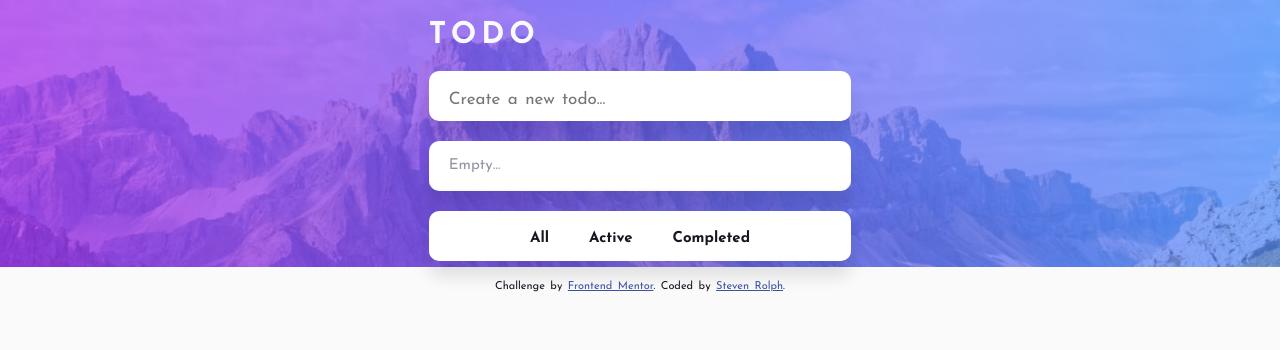
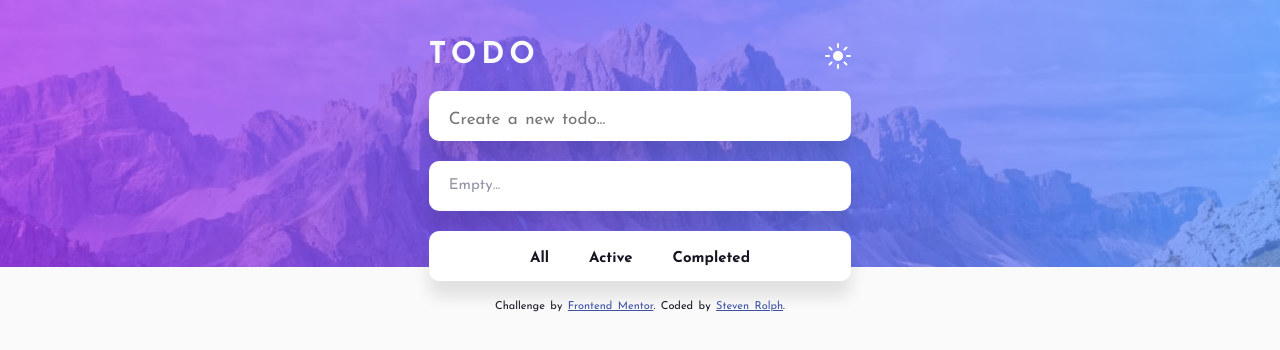
Before and after one commit to valleyman89/FrontEndMentor-Solution---to-do-app-, a React (Create React App) app: page / in a window 1280 px wide. Shown: the top 350 px of the page. Built offline with nearby package versions, Linux system fonts and the light colour scheme.

Commit message:
define header component

```diff
--- a/public/index.html
+++ b/public/index.html
@@ -26,7 +26,6 @@
   </head>
   <body>
     <noscript>You need to enable JavaScript to run this app.</noscript>
-    <h1>todo</h1>
     <div id="root"></div>
     <div class="attribution">
       Challenge by
--- a/src/App.js
+++ b/src/App.js
@@ -1,9 +1,9 @@
-import "./App.css";
-import Items from "./components/Items";
+import { useItemContext } from "./ItemsContext";
 import CreateItem from "./components/CreateItem";
 import Filter from "./components/Filter";
+import Header from "./components/Header";
+import Items from "./components/Items";
 import React, { useState } from "react";
-import { useItemContext } from "./ItemsContext";
 
 function App() {
   const { items, setItems } = useItemContext();
@@ -11,6 +11,7 @@ function App() {
 
   return (
     <div className="container">
+      <Header />
       <CreateItem />
       {items.length < 1 ? (
         <div className="items item shadow">Empty...</div>
--- /dev/null
+++ b/src/components/Header.jsx
@@ -0,0 +1,14 @@
+import React, { useState } from "react";
+import { ReactComponent as DarkTheme } from "../svg/icon-moon.svg";
+import { ReactComponent as LightTheme } from "../svg/icon-sun.svg";
+
+const Header = () => {
+  return (
+    <div className="header">
+      <h1>todo</h1>
+      <LightTheme />
+    </div>
+  );
+};
+
+export default Header;
--- a/src/index.css
+++ b/src/index.css
@@ -65,18 +65,24 @@ body {
 }
 
 /* header */
+.header {
+  justify-content: space-between;
+  display: flex;
+  align-items: center;
+  margin-top: 4rem;
+}
+
 h1 {
+  margin: 0;
   letter-spacing: 5px;
   color: var(--color-very-light-grey);
-  margin: 2rem;
   text-transform: uppercase;
 }
-@media screen and (min-width: 1119px) {
+/* @media screen and (min-width: 1119px) {
   h1 {
-    margin: 2rem auto;
     width: 33vw;
   }
-}
+} */
 
 /* box shadow */
 .shadow {
```
